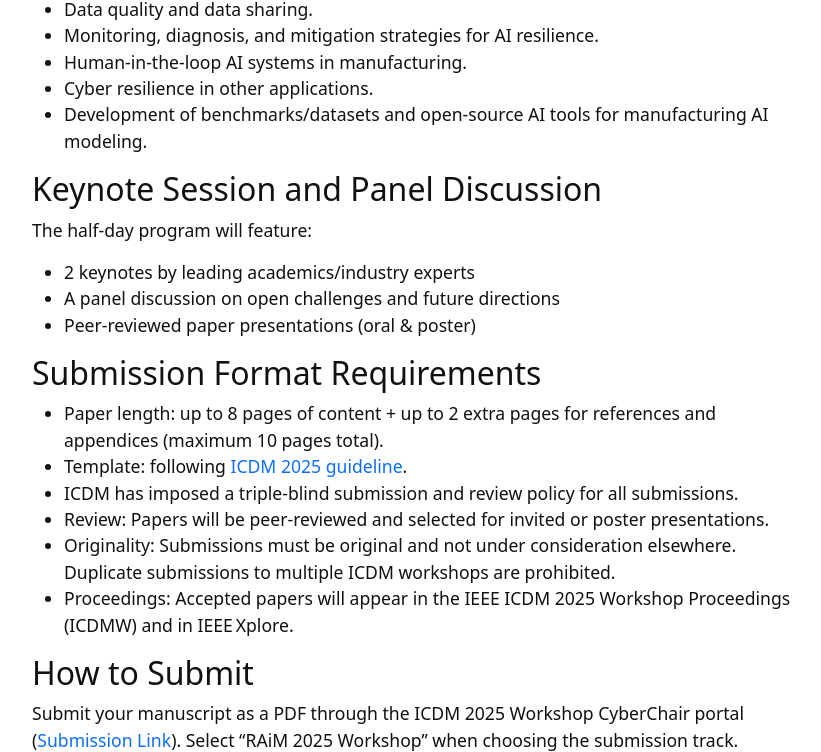
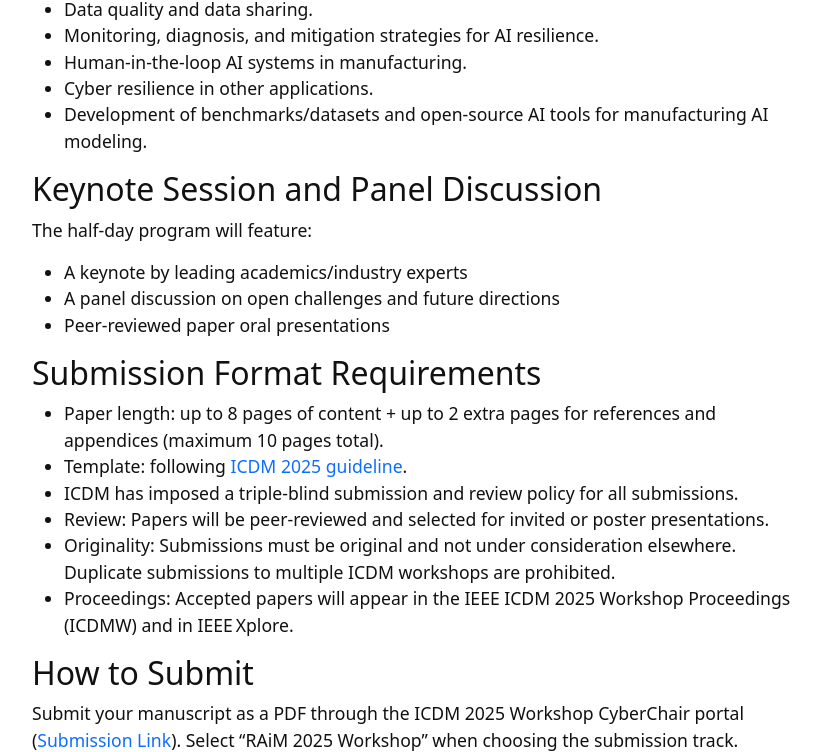
Before and after one commit to xuanwang91/2025-ICDM-RAiM, a Jekyll site: the page built from index.md, in a window 1280 px wide and 900 px high, scrolled down 1491 px, cut to the strip 0-752 px from the top of the window. Shown: the whole strip, without its empty margins (220-1041 px from the left). Built offline with Jekyll 4.4.1, drawn with Linux system fonts in a browser that asks for light colours.

Commit message:
Update index.md

```diff
--- a/index.md
+++ b/index.md
@@ -35,9 +35,9 @@ We invite submissions of research papers that address, but are not limited to, t
 ## Keynote Session and Panel Discussion
 The half‑day program will feature:
 
-- 2 keynotes by leading academics/industry experts
+- A keynote by leading academics/industry experts
 - A panel discussion on open challenges and future directions
-- Peer‑reviewed paper presentations (oral & poster)
+- Peer‑reviewed paper oral presentations
 
 ## Submission Format Requirements
 - Paper length: up to 8 pages of content + up to 2 extra pages for references and appendices (maximum 10 pages total).
```
